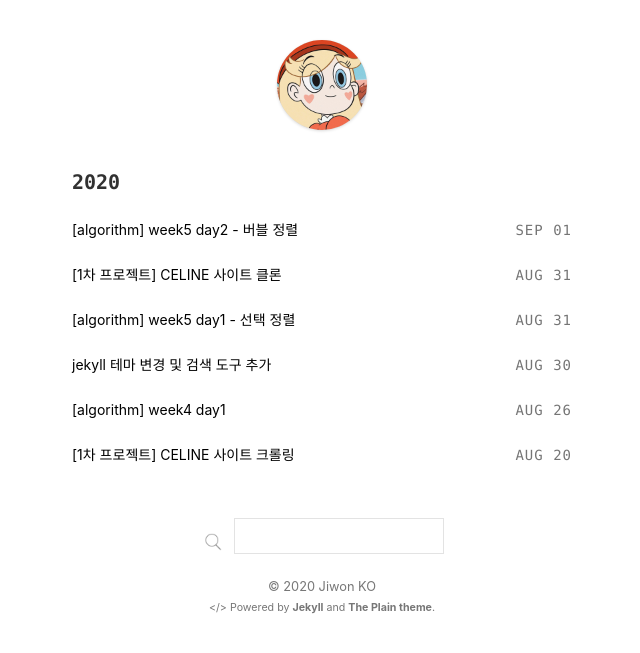
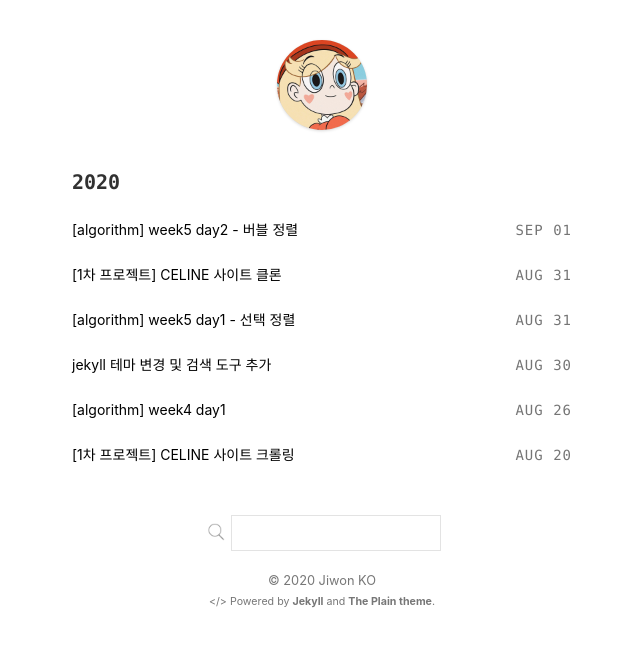
Before and after one commit to Gxone/Gxone.github.io, a Jekyll site: the page built from index.html, in a window 1280 px wide. Shown: the top 653 px of the page, without its empty margins (318-958 px from the left). Built offline with Jekyll 4.4.1, drawn with Linux system fonts in a browser that asks for light colours.

Commit message:
Modify: tiquesearch.css

```diff
--- a/assets/tipuesearch/css/tipuesearch.css
+++ b/assets/tipuesearch/css/tipuesearch.css
@@ -54,11 +54,10 @@
      width: 24px;
      height: 24px;
 }
-.tipue_search_left
-{
-     float: left;
-     padding: 15px 9px 0 0;
+.tipue_search_left{
+     margin-right: 3px;
 }
+
 .tipue_search_right
 {
      float: left;
```
